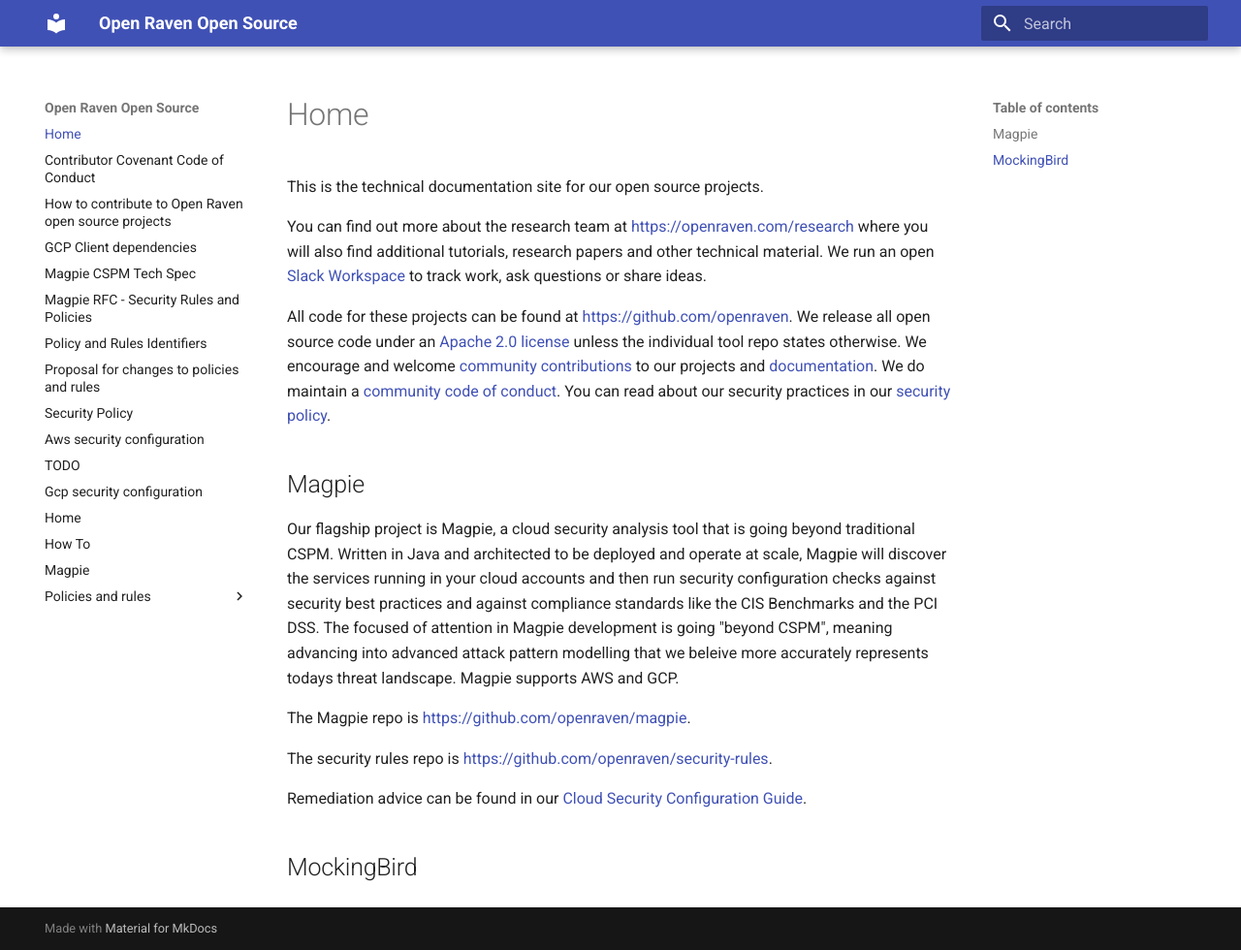
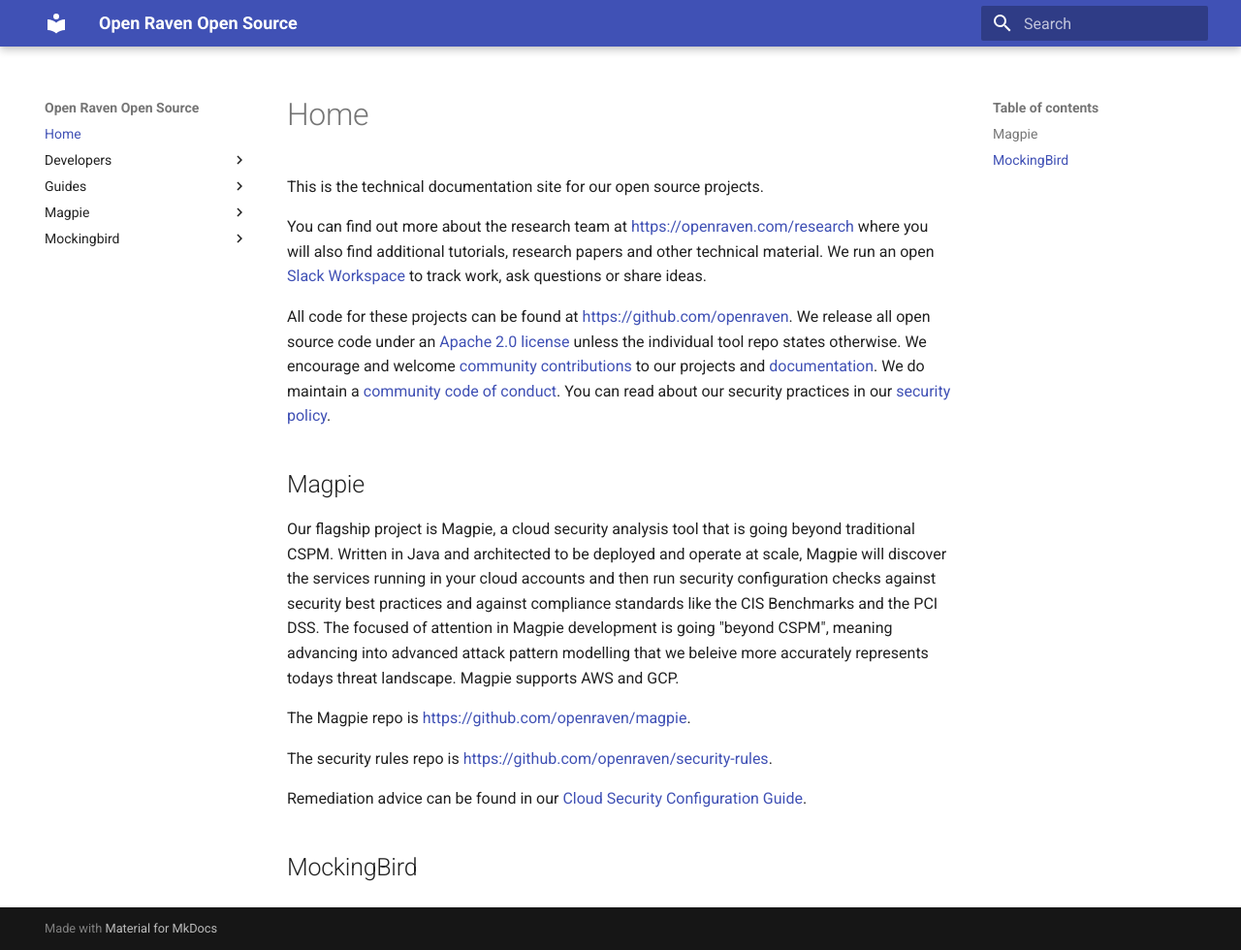
Before and after one commit to openraven/docs, an MkDocs documentation site: the page built from docs/index.md, in a window 1280 px wide and 980 px high. Shown: the whole window at 97% size. Built offline with MkDocs 1.6.1 and Material for MkDocs 9.7.7, drawn with Linux system fonts in a browser that asks for light colours; some of the changed lines change nothing that is shown.

Commit message:
Updated Nav Structure

```diff
--- a/docs/index.md
+++ b/docs/index.md
@@ -2,8 +2,8 @@
 
 You can find out more about the research team at [https://openraven.com/research](https://www.openraven.com/research) where you will also find additional tutorials, research papers and other technical material. We run an open [Slack Workspace](https://join.slack.com/t/open-raven-research/shared_invite/zt-np27xiev-N5rL4AcTmrQt8YkE81BIaw) to track work, ask questions or share ideas.
 
-All code for these projects can be found at [https://github.com/openraven](https://github.com/openraven). We release all open source code under an [Apache 2.0 license](https://choosealicense.com/licenses/apache-2.0/) unless the individual tool repo states otherwise. We encourage and welcome [community contributions](CONTRIBUTING.md) to our projects and [documentation](https://github.com/openraven/docs). We do maintain a [community code of conduct](CODE_OF_CONDUCT.md).
-You can read about our security practices in our [security policy](SECURITY.md).
+All code for these projects can be found at [https://github.com/openraven](https://github.com/openraven). We release all open source code under an [Apache 2.0 license](https://choosealicense.com/licenses/apache-2.0/) unless the individual tool repo states otherwise. We encourage and welcome [community contributions](developers/CONTRIBUTING.md) to our projects and [documentation](https://github.com/openraven/docs). We do maintain a [community code of conduct](developers/CODE_OF_CONDUCT.md).
+You can read about our security practices in our [security policy](developers/SECURITY.md).
 
 ## Magpie
 Our flagship project is Magpie, a cloud security analysis tool that is going beyond traditional CSPM. Written in Java and architected to be deployed and operate at scale, Magpie will discover the services running in your cloud accounts and then run security configuration checks against security best practices and against compliance standards like the CIS Benchmarks and the PCI DSS. The focused of attention in Magpie development is going "beyond CSPM", meaning advancing into advanced attack pattern modelling that we beleive more accurately represents todays threat landscape. Magpie supports AWS and GCP.
@@ -12,6 +12,6 @@
 
 The security rules repo is [https://github.com/openraven/security-rules](https://github.com/openraven/security-rules).
 
-Remediation advice can be found in our [Cloud Security Configuration Guide](cloud-security-configuration-guide.md).
+Remediation advice can be found in our [Cloud Security Configuration Guide](guides/cloud-security-configuration-guide.md).
 
 ## MockingBird
```
Also changed, not shown: docs/developers/CODE_OF_CONDUCT.md (renamed from docs/CODE_OF_CONDUCT.md), docs/developers/CONTRIBUTING.md (renamed from docs/CONTRIBUTING.md), docs/developers/SECURITY.md (renamed from docs/SECURITY.md), docs/guides/aws-security-configuration.md (renamed from docs/aws-security-configuration.md), docs/guides/cloud-security-configuration-guide.md (renamed from docs/cloud-security-configuration-guide.md), docs/guides/gcp-security-configuration.md (renamed from docs/gcp-security-configuration.md), docs/magpie/GCP-discovery-plugin.md (renamed from docs/GCP-discovery-plugin.md), docs/magpie/Magpie-CSPM-Technical-Spec-(WIP).md (renamed from docs/Magpie-CSPM-Technical-Spec-(WIP).md), docs/magpie/Magpie-RFC---Security-Rules-and-Policies.md (renamed from docs/Magpie-RFC---Security-Rules-and-Policies.md), docs/magpie/Policy-and-Rules-Identifiers.md (renamed from docs/Policy-and-Rules-Identifiers.md), docs/magpie/Proposal-for-changes-to-policies-and-rules.md (renamed from docs/Proposal-for-changes-to-policies-and-rules.md), docs/magpie/aws-security.md (renamed from docs/policies-and-rules/aws-security.md), docs/magpie/magpie.md (renamed from docs/magpie.md), docs/magpie/rules-writing.md (renamed from docs/home.md), 1 more files, 2 other files.
